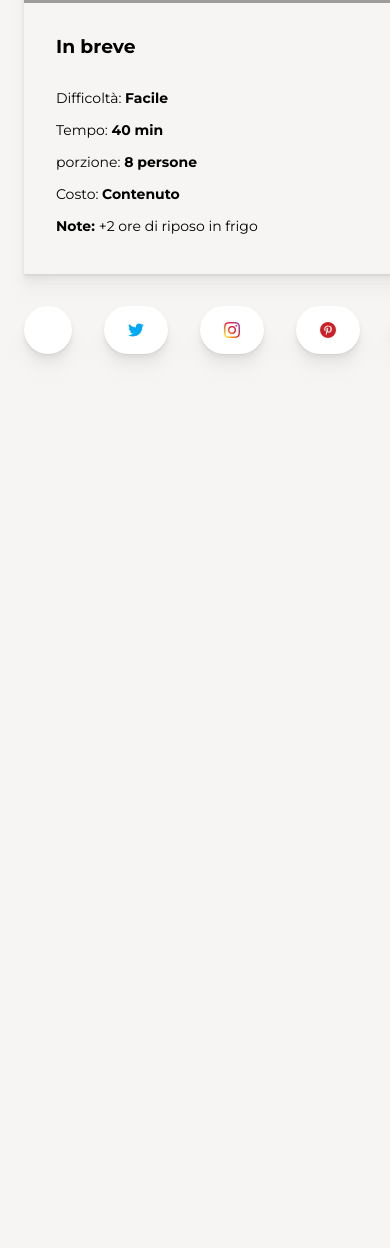
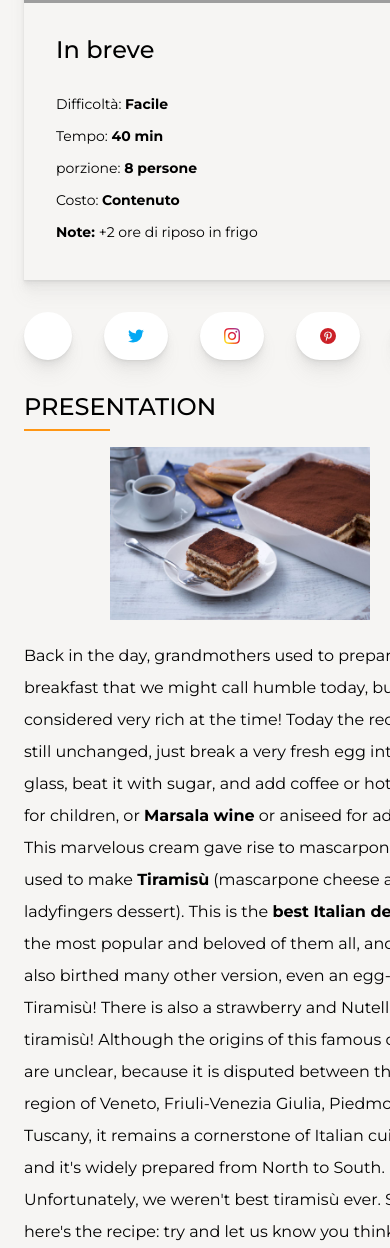
Before and after one commit to alexciccarese/htmlcss-responsive-layout, a plain HTML site: page index.html in a window 390 px wide. Shown: the part 471-1719 px from the top of the page. Before the commit the page ends 857 px from the top, so only its background shows below. Drawn offline with Linux system fonts and the light colour scheme; grey boxes are pictures that could not be loaded.

Commit message:
add presentation section mobile

```diff
--- a/assets/style.css
+++ b/assets/style.css
@@ -27,6 +27,11 @@ body {
   h2 {
     color: var(--gi-title);
     font-weight: 800;
+  }
+
+  h3 {
+    font-size: 24px;
+    font-weight: 500;
   }
 
   h4 {
@@ -120,6 +125,31 @@ header {
 
 .banner {
   display: none;
+}
+
+.presentation {
+
+  hr {
+    width: 20%;
+    border-style:double;
+    border-color: #ff9614;
+    margin-top: 0.5rem;
+    margin-bottom: 1rem;
+  }
+
+  .img {
+    width: 60%;
+    margin: auto;
+
+    img {
+      margin-bottom: 1rem;
+    }
+  }
+
+  p {
+    font-size: 16px;
+    line-height: 2rem;
+  }
 }
 
 
--- a/index.html
+++ b/index.html
@@ -73,8 +73,8 @@
           <section class="social">
 
             <div class="item">
-                <img src="./assets/img/facebook.png" alt>
-                <h4>FACEBOOK</h4>
+              <img src="./assets/img/facebook.png" alt>
+              <h4>FACEBOOK</h4>
             </div>
 
             <div class="item">
@@ -100,7 +100,19 @@
           </section>
           <!-- /social -->
 
-          <img class="banner" src="./assets/img/banner.png" alt="">
+          <img class="banner" src="./assets/img/banner.png" alt>
+
+          <section class="presentation">
+            <h3>PRESENTATION</h3>
+            <hr>
+
+            <div class="float">
+              <div class="img">
+                <img src="./assets/img/tiramisu.jpg" alt>
+              </div>
+              <p>Back in the day, grandmothers used to prepare a breakfast that we might call humble today, but was considered very rich at the time! Today the recipe is still unchanged, just break a very fresh egg into a glass, beat it with sugar, and add coffee or hot milk, for children, or <strong>Marsala wine</strong> or aniseed for adults. This marvelous cream gave rise to mascarpone cream used to make <strong>Tiramisù</strong> (mascarpone cheese and ladyfingers dessert). This is the <strong>best Italian dessert</strong>, the most popular and beloved of them all, and it has also birthed many other version, even an egg-free Tiramisù! There is also a strawberry and Nutella tiramisù! Although the origins of this famous dessert are unclear, because it is disputed between the region of Veneto, Friuli-Venezia Giulia, Piedmont, and Tuscany, it remains a cornerstone of Italian cuisine and it's widely prepared from North to South. Unfortunately, we weren't best tiramisù ever. So here's the recipe: try and let us know you think!</p>
+            </div>
+          </section>
         </div>
 
       </div>
```
